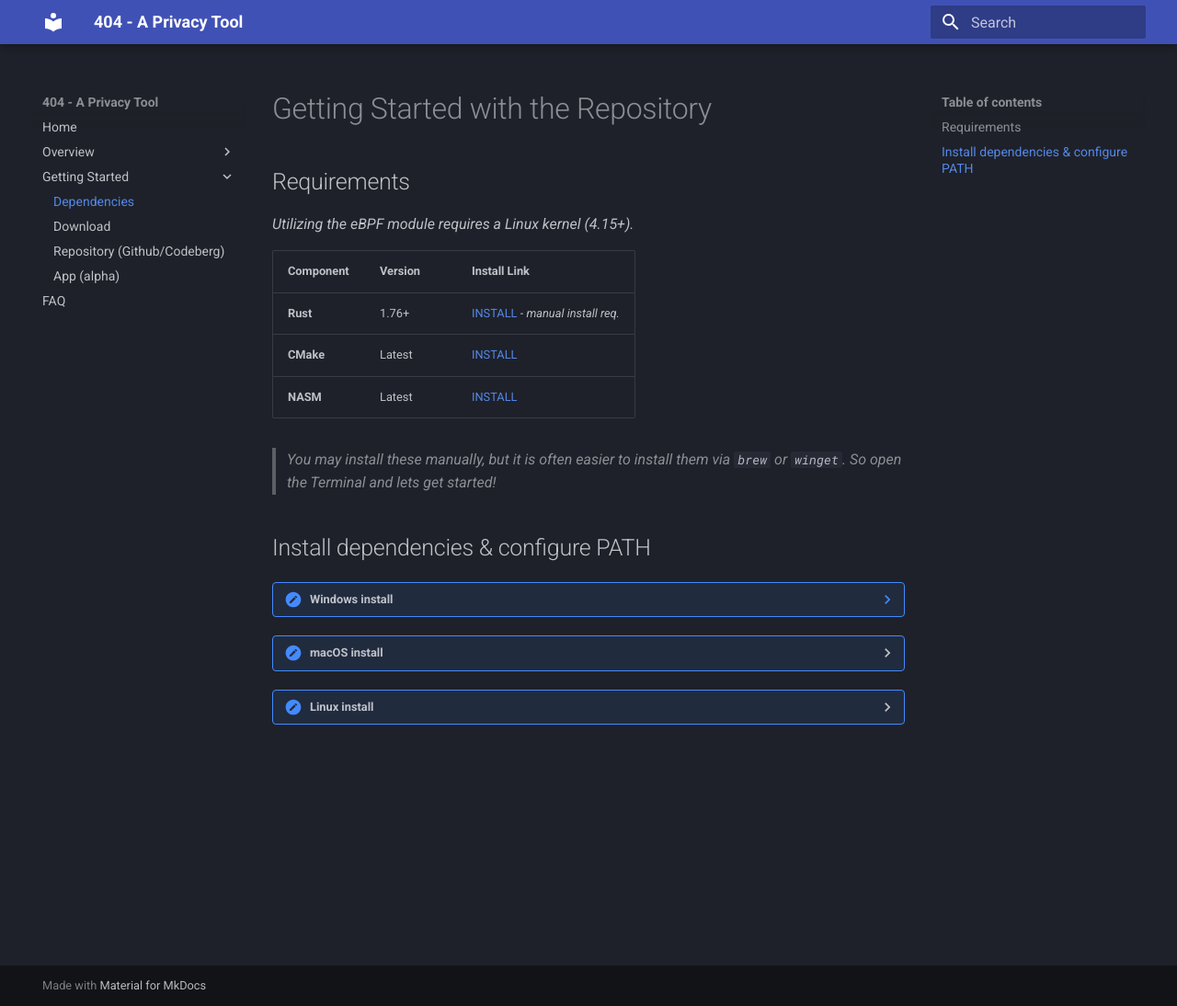
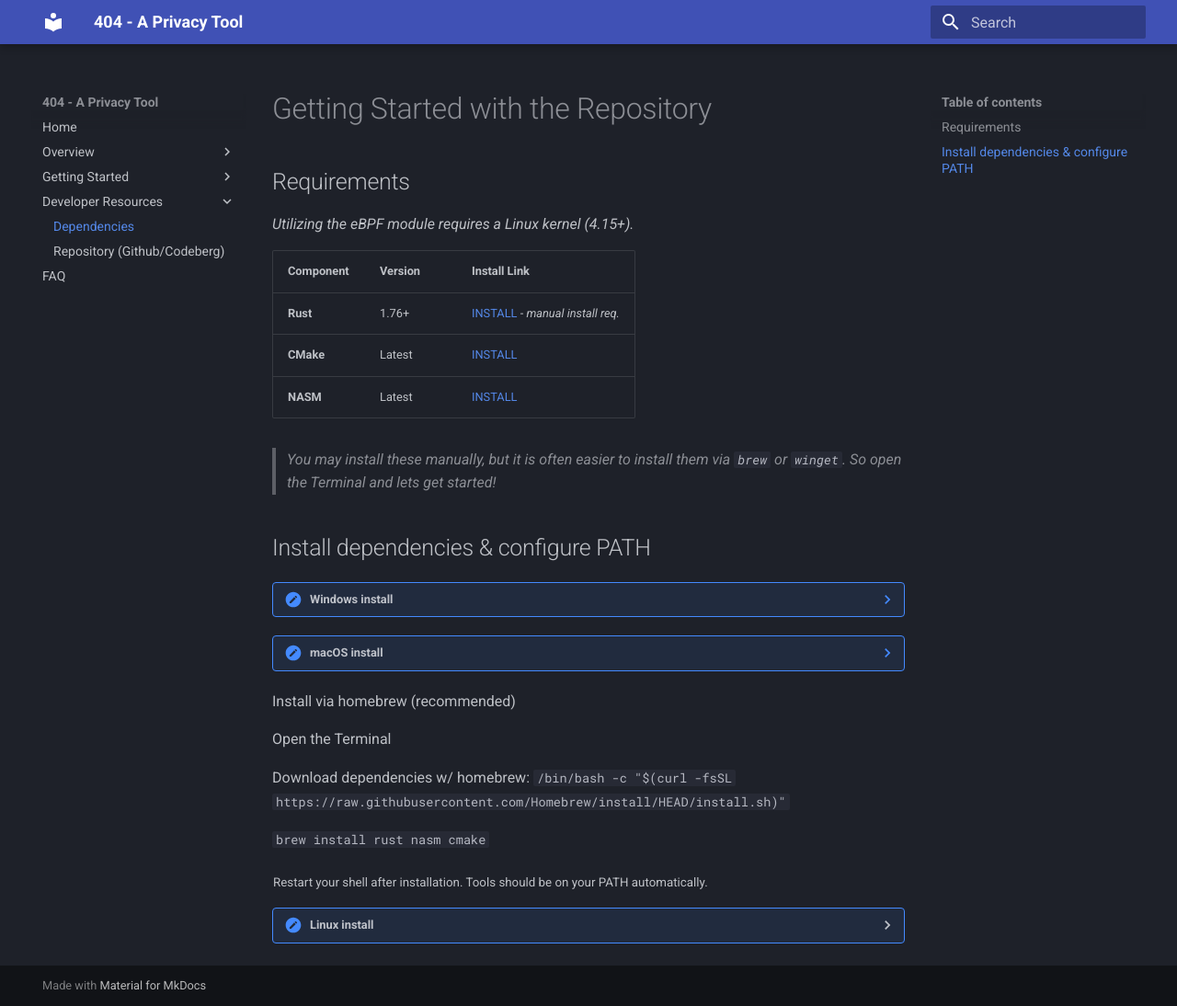
Before and after one commit to un-nf/404-docs, an MkDocs documentation site: the page built from docs/dev/depsDev.md, in a window 1280 px wide and 1094 px high. Shown: the whole window at 92% size. Built offline with MkDocs 1.6.1 and Material for MkDocs 9.7.7, drawn with Linux system fonts in a browser that asks for light colours; some of the changed lines change nothing that is shown.

Commit message:
refactor mild

```diff
--- a/docs/Getting Started/deps.md
+++ b/docs/dev/depsDev.md
@@ -35,20 +35,15 @@
     Restart your shell after installation. Tools should be on your PATH automatically.
 
 
-<details>
-<summary><b>macOS install</b></summary>
+??? note "macOS install"
+Install via homebrew (recommended)
 
-<h2> Install via homebrew (recommended) </h2>
+Open the Terminal
 
-<ol>
-<li> Open the Terminal </li>
+Download dependencies w/ homebrew:
+ `/bin/bash -c "$(curl -fsSL https://raw.githubusercontent.com/Homebrew/install/HEAD/install.sh)"`
 
-<li> Download dependencies w/ homebrew: </li>
-
-<ul>
-<li><code> $ /bin/bash -c "$(curl -fsSL https://raw.githubusercontent.com/Homebrew/install/HEAD/install.sh)" </code></li>
-
-<li><code> $ brew install rust nasm cmake </code></li>
+`brew install rust nasm cmake`
 </ul>
 
 <sub>Restart your shell after installation. Tools should be on your PATH automatically.</sub>
--- a/mkdocs.yml
+++ b/mkdocs.yml
@@ -7,10 +7,12 @@ nav:
     - Why do I need 404?: Overview/why404.md
     - Quick Consent & Warning: Overview/consent.md
   - Getting Started:
-    - Dependencies: Getting Started/deps.md
-    - Download: Getting Started/download.md
-    - Repository (Github/Codeberg): Getting Started/repoStart.md
-    - App (alpha): Getting Started/appStart.md
+    - Download: getStart/download.md
+    - Repository (Github/Codeberg): getStart/repoStart.md
+    - App (alpha): getStart/appStart.md
+  - Developer Resources:
+    - Dependencies: dev/depsDev.md
+    - Repository (Github/Codeberg): dev/repoDev.md
   - FAQ: faq.md
 
 theme:
```
Also changed, not shown: docs/getStart/appStart.md (renamed from docs/Getting Started/appStart.md), docs/getStart/download.md (renamed from docs/Getting Started/download.md), docs/getStart/repoStart.md (renamed from docs/Getting Started/repoStart.md).
